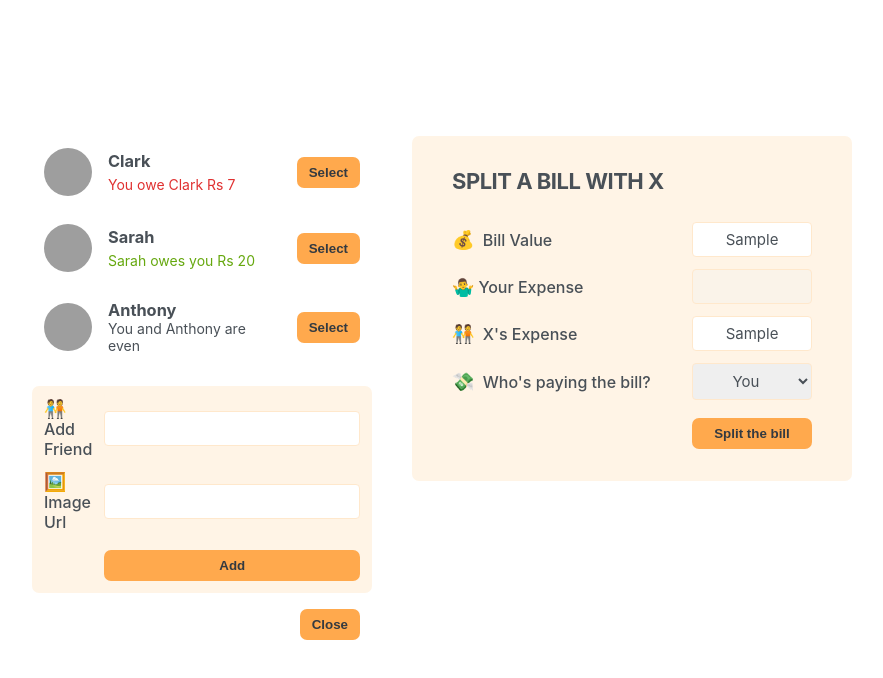
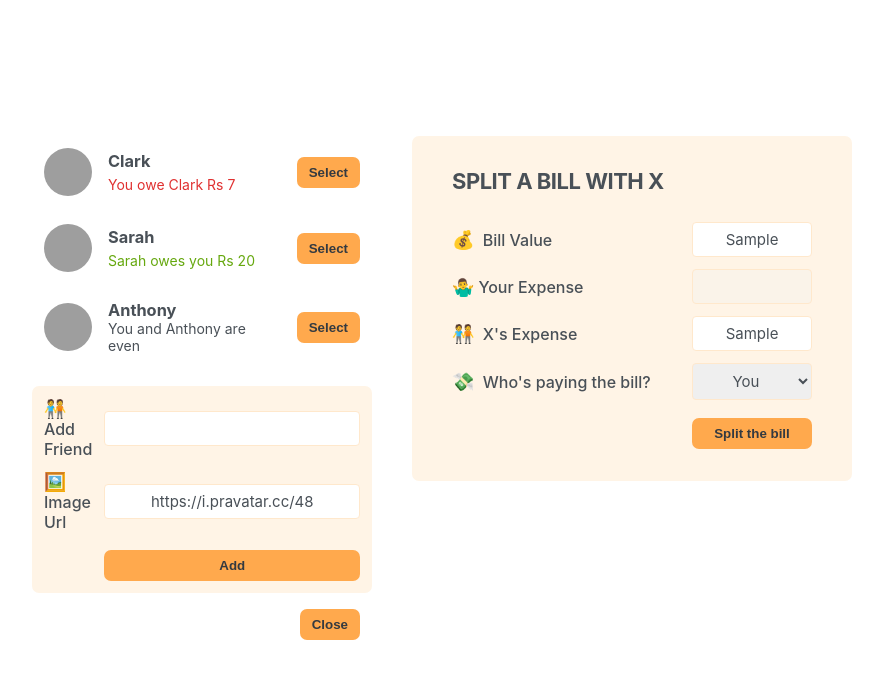
Before and after one commit to tufaildar99/eat-n-split, a React (Create React App) app: page / in a window 1280 px wide. Both pictures are taken after typing "Sample", "Sample" into the empty fields and a click on the button "Add Friend". Shown: the top 678 px of the page, without its empty margins (198-1081 px from the left). Built offline with nearby package versions, Linux system fonts and the light colour scheme; grey boxes are pictures that could not be loaded.

Commit message:
Add friend functionality and update FriendsList component

```diff
--- a/src/App.js
+++ b/src/App.js
@@ -23,6 +23,11 @@
 
 export default function App() {
   const [showAddFriend, setShowAddFriend] = useState(false);
+  const [friends, setFriends] = useState(initialFriends);
+
+  function handleAddFriend(friend) {
+    setFriends((friends) => [...friends, friend]);
+  }
 
   function handleShowAddFriend() {
     setShowAddFriend((show) => !showAddFriend);
@@ -31,8 +36,8 @@
   return (
     <div className="app">
       <div className="sidebar">
-        <FriendsList />
-        {showAddFriend && <FormAddFriend />}
+        <FriendsList friends={friends} />
+        {showAddFriend && <FormAddFriend onhandleAddFriend={handleAddFriend} />}
         <Button onClick={handleShowAddFriend}>
           {showAddFriend ? "Close" : "Add Friend"}
         </Button>
@@ -50,8 +55,7 @@
   );
 }
 
-function FriendsList() {
-  const friends = initialFriends;
+function FriendsList({ friends }) {
   return (
     <ul>
       {friends.map((friend) => (
@@ -82,14 +86,41 @@
   );
 }
 
-function FormAddFriend() {
+function FormAddFriend({ onhandleAddFriend }) {
+  const [name, setName] = useState("");
+  const [image, setImage] = useState("https://i.pravatar.cc/48");
+
+  function handleSubmit(e) {
+    if (e) {
+      e.preventDefault();
+    }
+
+    if (!image || !name) return;
+
+    const id = crypto.randomUUID();
+    const newFriend = {
+      name,
+      image: `${image}?=${id}`,
+      balance: 0,
+    };
+    onhandleAddFriend(newFriend);
+  }
+
   return (
-    <form className="form-add-friend">
+    <form className="form-add-friend" onSubmit={handleSubmit()}>
       <label>🧑‍🤝‍🧑 Add Friend</label>
-      <input type="text"></input>
+      <input
+        type="text"
+        value={name}
+        onChange={(e) => setName(e.target.value)}
+      ></input>
 
       <label>🖼️ Image Url</label>
-      <input type="text"></input>
+      <input
+        type="text"
+        value={image}
+        onChange={(e) => setImage(e.target.value)}
+      ></input>
 
       <Button>Add</Button>
     </form>
```
